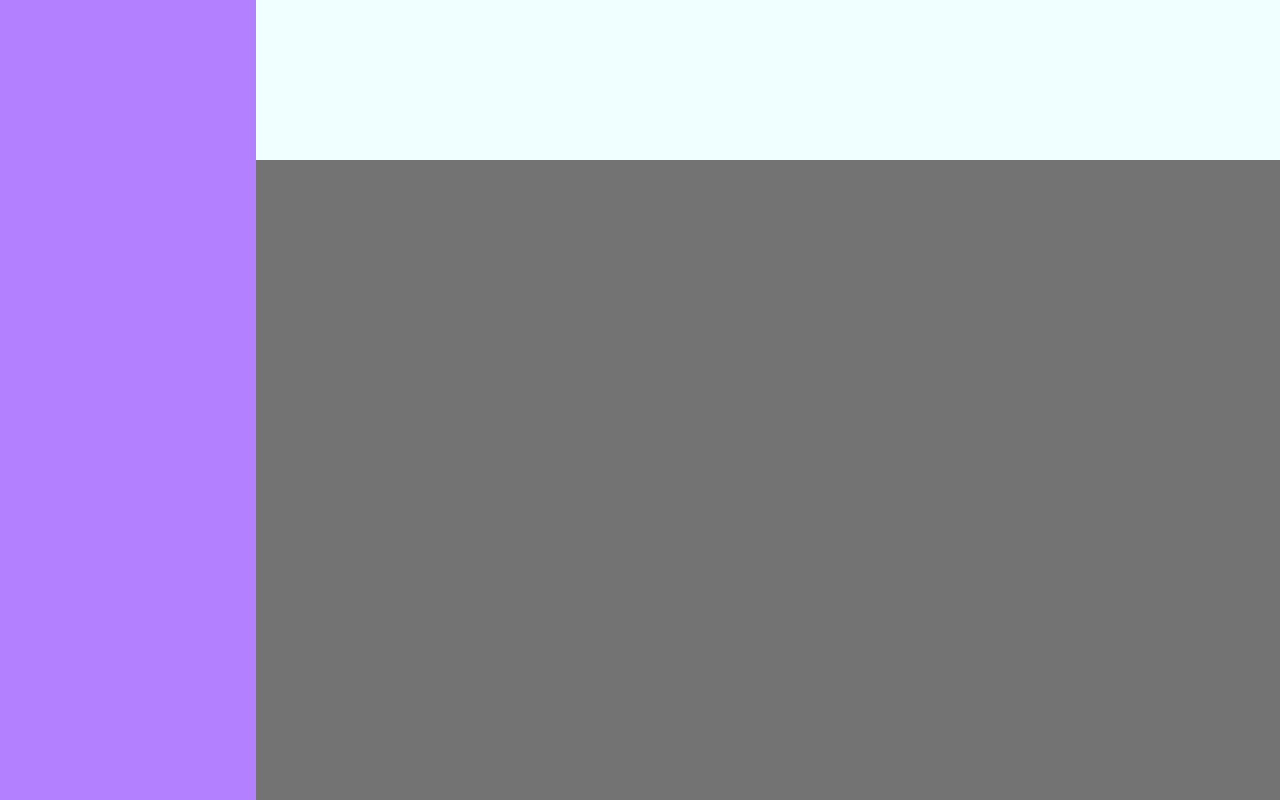
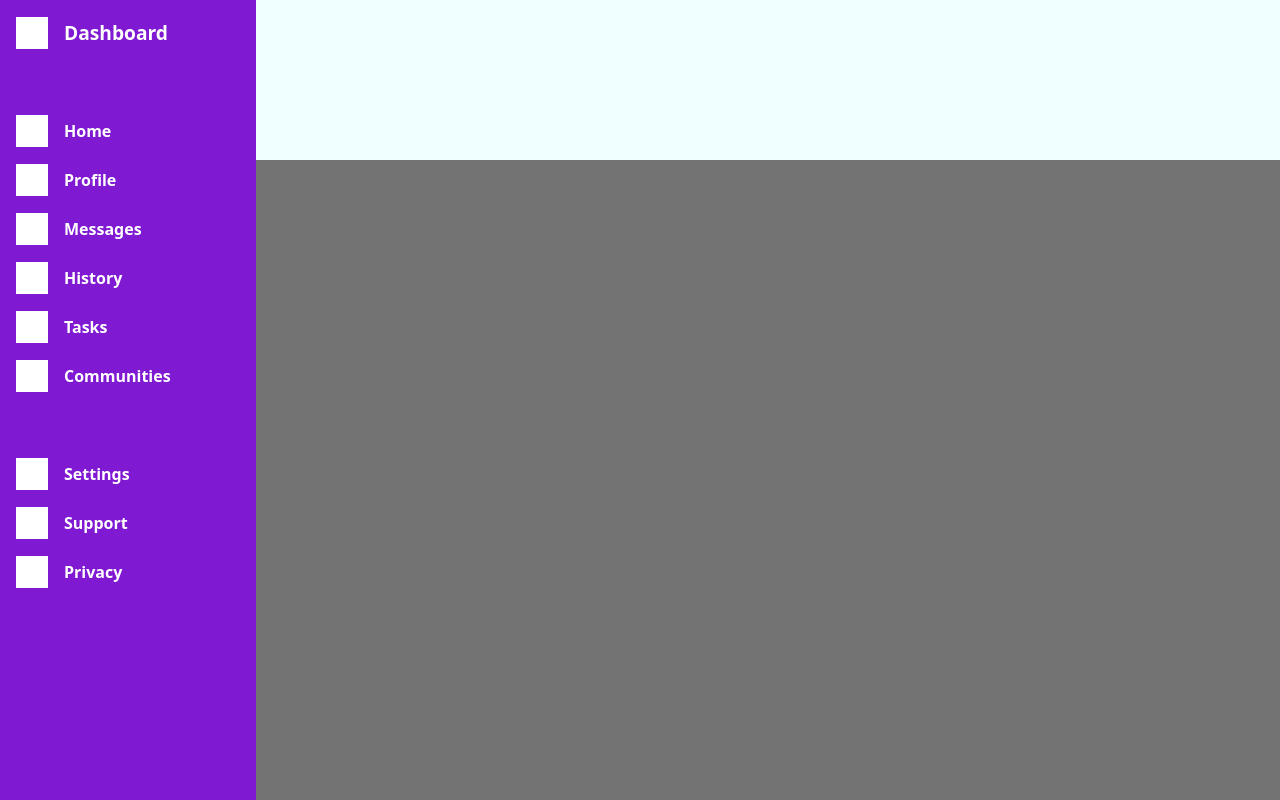
Before and after one commit to leandroesposito/top-admin-dashboard, a plain HTML site: page index.html in a window 1280 px wide. Drawn offline with Linux system fonts and the light colour scheme.

Commit message:
Create sidebar with initial style

```diff
--- a/index.html
+++ b/index.html
@@ -11,7 +11,50 @@
 <body>
     <div class="body-wrapper">
         <div class="header"></div>
-        <div class="sidebar"></div>
+        <div class="sidebar">
+            <div class="item title">
+                <div class="icon"></div>
+                <div class="name">Dashboard</div>
+            </div>
+            <div class="item empty"></div>
+            <div class="item">
+                <div class="icon"></div>
+                <div class="name">Home</div>
+            </div>
+            <div class="item">
+                <div class="icon"></div>
+                <div class="name">Profile</div>
+            </div>
+            <div class="item">
+                <div class="icon"></div>
+                <div class="name">Messages</div>
+            </div>
+            <div class="item">
+                <div class="icon"></div>
+                <div class="name">History</div>
+            </div>
+            <div class="item">
+                <div class="icon"></div>
+                <div class="name">Tasks</div>
+            </div>
+            <div class="item">
+                <div class="icon"></div>
+                <div class="name">Communities</div>
+            </div>
+            <div class="item empty"></div>
+            <div class="item">
+                <div class="icon"></div>
+                <div class="name">Settings</div>
+            </div>
+            <div class="item">
+                <div class="icon"></div>
+                <div class="name">Support</div>
+            </div>
+            <div class="item">
+                <div class="icon"></div>
+                <div class="name">Privacy</div>
+            </div>
+        </div>
         <div class="main-content"></div>
     </div>
 </body>
--- a/style.css
+++ b/style.css
@@ -3,6 +3,8 @@ body {
     padding: 0;
     box-sizing: border-box;
     min-height: 100vh;
+    font-size: 16px;
+    font-family: system-ui, -apple-system, BlinkMacSystemFont, 'Segoe UI', Roboto, Oxygen, Ubuntu, Cantarell, 'Open Sans', 'Helvetica Neue', sans-serif;
 }
 
 .body-wrapper {
@@ -21,11 +23,38 @@ body {
 }
 
 .sidebar {
-    background-color: hsl(264, 100%, 75%);
+    background-color: hsl(273, 79%, 46%);
     grid-area: sidebar;
+    min-width: fit-content;
+    padding: .5rem 1rem;
+
 }
 
 .main-content {
     background-color: hsl(0, 0%, 45%);
     grid-area: main-content;
 }
+
+.sidebar {
+    display: grid;
+    grid-template-rows: repeat(auto-fill, minmax(3rem, 1fr));
+    align-items: center;
+    font-weight: bold;
+    color: white;
+}
+
+.sidebar .title {
+    font-size: 1.2rem;
+}
+
+.sidebar .item {
+    display: flex;
+    align-items: center;
+}
+
+.sidebar .icon {
+    width: 2rem;
+    height: 2rem;
+    margin-right: 1rem;
+    background-color: white;
+}
```
